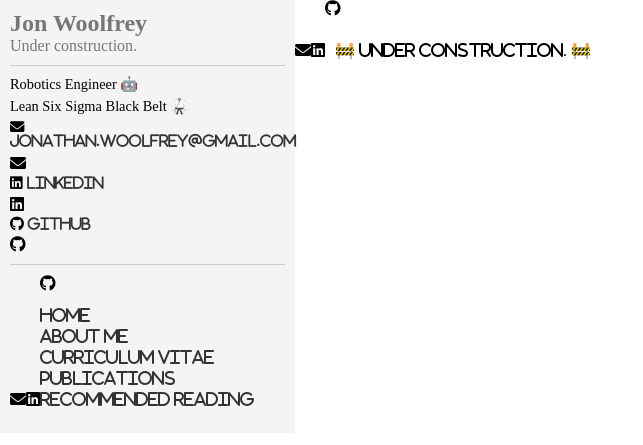
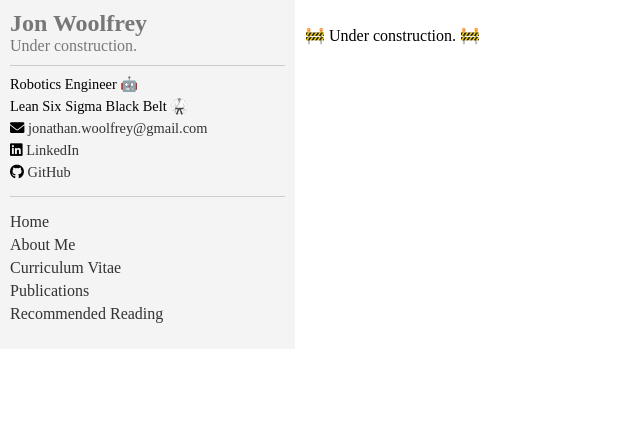
Before and after one commit to Woolfrey/woolfrey.github.io, a Jekyll site: the page built from README.md, in a window 1280 px wide. Shown: the top 445 px of the page, without its empty margins (0-643 px from the left). Built offline with Jekyll 4.4.1, drawn with Linux system fonts in a browser that asks for light colours; our own code applies the rules of GitHub Pages for plain Markdown files.

Commit message:
Update default.html

```diff
--- a/_layouts/default.html
+++ b/_layouts/default.html
@@ -18,15 +18,15 @@
           <p>{{ title }}</p>
         {% endfor %}
         <p>
-          <i class="fas fa-envelope">
+          <i class="fas fa-envelope"></i>
           <a href="mailto:{{ site.sidebar_info.email }}">{{ site.sidebar_info.email }}</a>
         </p>
         <p>
-          <i class="fab fa-linkedin">
+          <i class="fab fa-linkedin"></i>
           <a href="{{ site.sidebar_info.linkedin }}">LinkedIn</a>
         </p>
         <p>
-          <i class="fab fa-github">
+          <i class="fab fa-github"></i>
           <a href="{{ site.sidebar_info.github }}">GitHub</a>
         </p>
       </div>
```
